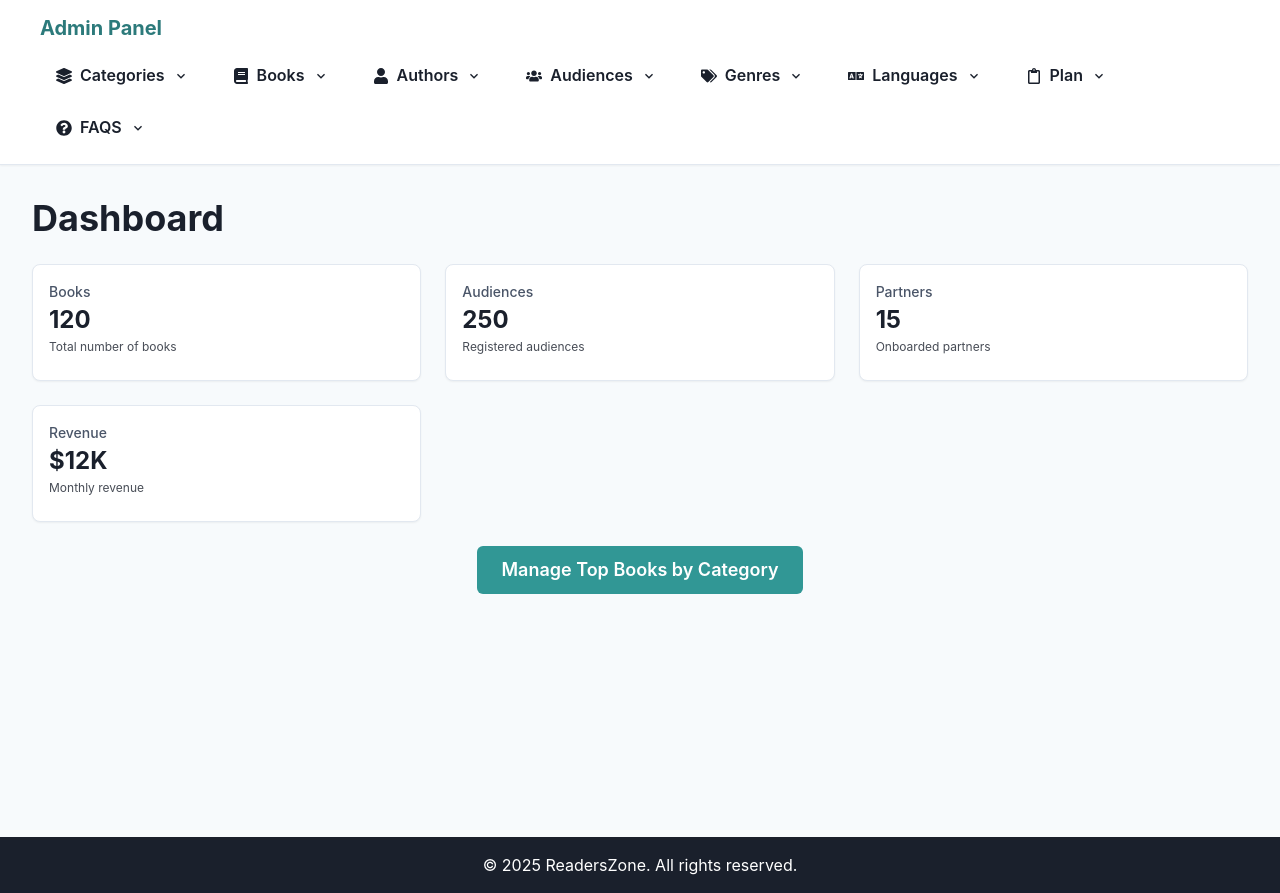
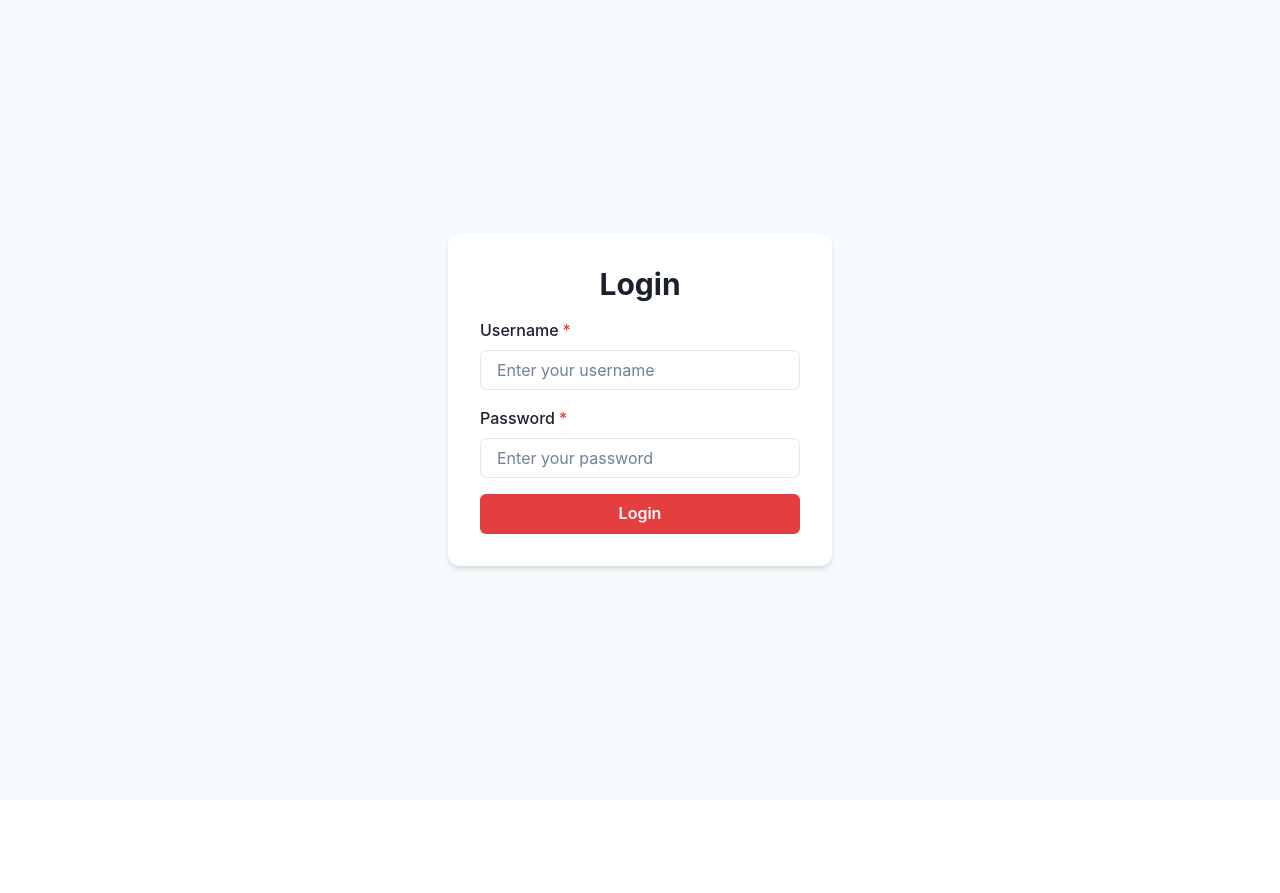
Before and after one commit to sagaraprajapati72/admin, a Next.js app: page / in a window 1280 px wide. After the commit the page ends 800 px from the top, so only its background shows below. Built offline with nearby package versions, Linux system fonts and the light colour scheme.

Commit message:
login changes

```diff
--- a/app/page.tsx
+++ b/app/page.tsx
@@ -1,50 +1,116 @@
-// app/page.tsx (Landing Page)
-'use client';
+// app/login/page.tsx
+"use client";
 
-import React from 'react';
-import Link from 'next/link';
-import { Box, Heading, SimpleGrid, Button } from '@chakra-ui/react';
-import Header from './components/Header';
-import Footer from './components/Footer';
-import DashboardCard from './components/DashboardCard';
+import { useState } from "react";
+import {
+  Box,
+  Button,
+  FormControl,
+  FormLabel,
+  Input,
+  Heading,
+  VStack,
+  Text,
+} from "@chakra-ui/react";
 
-export default function LandingPage() {
-  // Dummy metrics — replace with your actual data or API calls
-  const metrics = {
-    bookCount: 120,
-    audienceCount: 250,
-    partnerCount: 15,
-    revenue: '$12K',
+const login = async (username: string, password: string) => {
+  const res = await fetch("/login", {
+    method: "POST",
+    headers: { "Content-Type": "application/x-www-form-urlencoded" },
+    body: new URLSearchParams({
+      username,
+      password,
+    }).toString(),
+    credentials: "include",
+  });
+
+  if (res.ok) {
+    window.location.href = "/dashboard"; // cookie set by Spring Security
+  } else {
+    throw new Error("Login failed");
+  }
+};
+
+export default function LoginPage() {
+  const [username, setUsername] = useState("");
+  const [password, setPassword] = useState("");
+  const [error, setError] = useState<string | null>(null);
+  const [loading, setLoading] = useState(false);
+
+  const handleSubmit = async (e: React.FormEvent) => {
+    e.preventDefault();
+    setError(null);
+    setLoading(true);
+
+    try {
+      await login(username, password);
+    } catch (err) {
+      setError("Invalid username or password");
+    } finally {
+      setLoading(false);
+    }
   };
 
   return (
-    <Box>
-      <Header />
+    <Box
+      minH="100vh"
+      display="flex"
+      alignItems="center"
+      justifyContent="center"
+      bg="gray.50"
+      px={4}
+    >
+      <Box
+        as="form"
+        onSubmit={handleSubmit}
+        bg="white"
+        p={8}
+        rounded="xl"
+        shadow="md"
+        w="100%"
+        maxW="sm"
+      >
+        <VStack spacing={4} align="stretch">
+          <Heading size="lg" textAlign="center">
+            Login
+          </Heading>
 
-      <Box p={8} bg="gray.50" minH="calc(100vh - 128px)">
-        <Heading mb={6} color="gray.800">
-          Dashboard
-        </Heading>
+          <FormControl isRequired>
+            <FormLabel>Username</FormLabel>
+            <Input
+              type="text"
+              value={username}
+              onChange={(e) => setUsername(e.target.value)}
+              placeholder="Enter your username"
+            />
+          </FormControl>
 
-        <SimpleGrid columns={{ base: 1, md: 2, lg: 3 }} spacing={6} mb={6}>
-          <DashboardCard title="Books" value={metrics.bookCount} helpText="Total number of books" />
-          <DashboardCard title="Audiences" value={metrics.audienceCount} helpText="Registered audiences" />
-          <DashboardCard title="Partners" value={metrics.partnerCount} helpText="Onboarded partners" />
-          <DashboardCard title="Revenue" value={metrics.revenue} helpText="Monthly revenue" />
-        </SimpleGrid>
+          <FormControl isRequired>
+            <FormLabel>Password</FormLabel>
+            <Input
+              type="password"
+              value={password}
+              onChange={(e) => setPassword(e.target.value)}
+              placeholder="Enter your password"
+            />
+          </FormControl>
 
-        <Box textAlign="center">
-          <Link href="/category/top-books">
-            <Button colorScheme="teal" size="lg">
-              Manage Top Books by Category
-            </Button>
-          </Link>
-        </Box>
+          {error && (
+            <Text color="red.500" fontSize="sm" textAlign="center">
+              {error}
+            </Text>
+          )}
 
-
+          <Button
+            type="submit"
+            colorScheme="red"
+            isLoading={loading}
+            loadingText="Logging in..."
+          >
+            Login
+          </Button>
+        </VStack>
       </Box>
-
-      <Footer />
     </Box>
   );
 }
```
Also changed, not shown: app/dashboard/page.tsx (added, +50 -0 lines).
